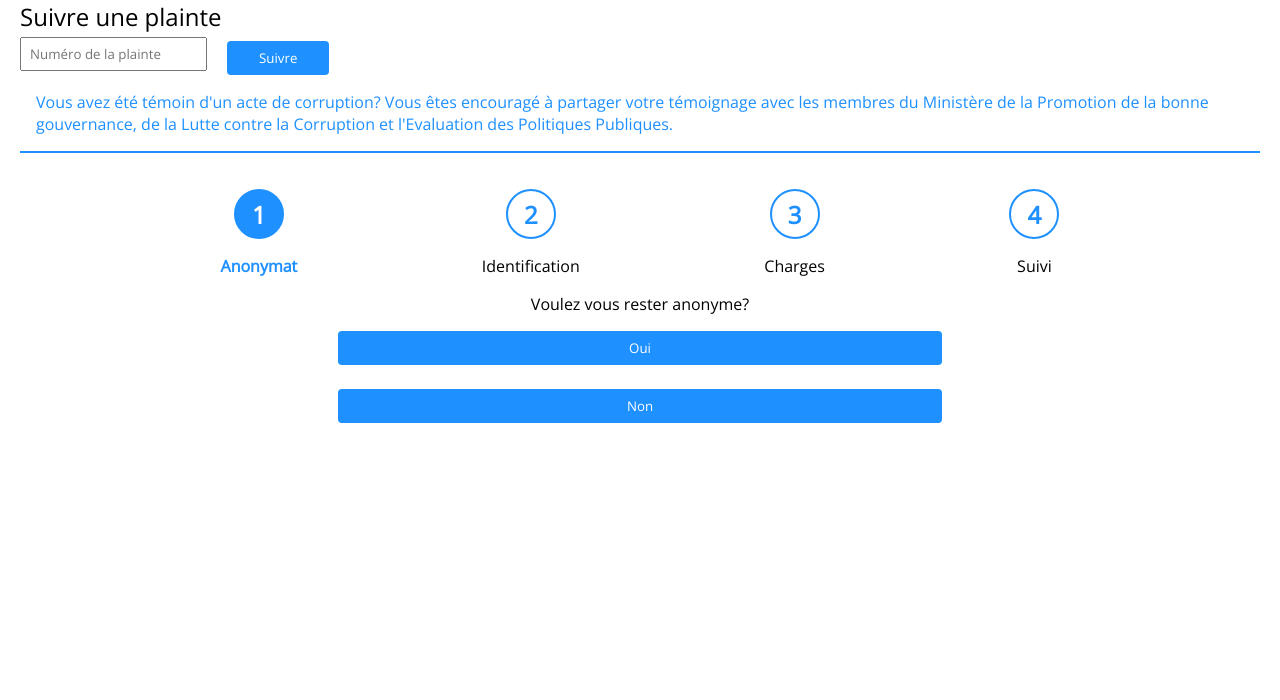
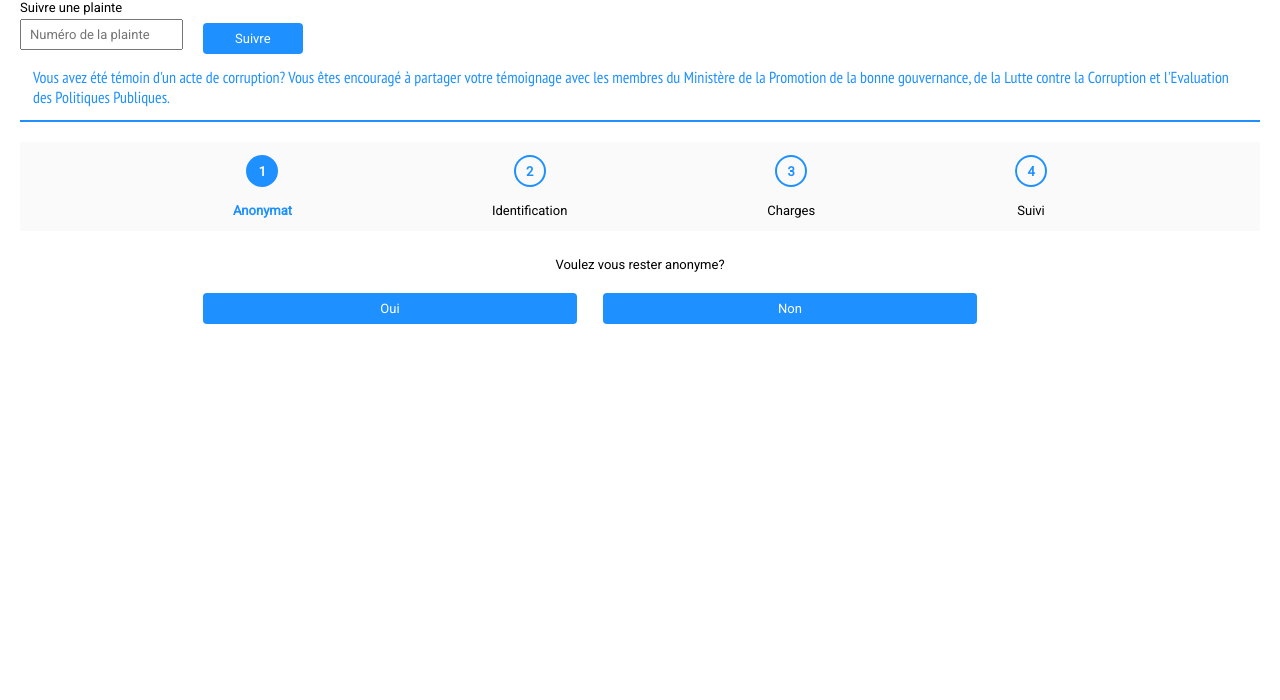
Before and after one commit to singdev/anticoca, a plain HTML site: page web/plainte/index.html in a window 1280 px wide. Shown: the part 100-800 px from the top of the page. Drawn offline with nearby package versions, Linux system fonts and the light colour scheme; a web font is replaced by a local one.

Commit message:
polish plainte

```diff
--- a/web/plainte/index.html
+++ b/web/plainte/index.html
@@ -6,7 +6,9 @@
     <meta name="viewport" content="width=device-width, initial-scale=1.0">
     <link rel="stylesheet" href="../../header.css">
     <link rel="stylesheet" href="style.css">
-    <link href="https://fonts.googleapis.com/css2?family=Modak&family=Open+Sans:wght@300;400&display=swap" rel="stylesheet">
+    <link rel="preconnect" href="https://fonts.googleapis.com">
+    <link rel="preconnect" href="https://fonts.gstatic.com" crossorigin>
+    <link href="https://fonts.googleapis.com/css2?family=PT+Sans+Narrow&family=Poppins&family=Roboto&display=swap" rel="stylesheet">
     <link rel="stylesheet" href="https://cdnjs.cloudflare.com/ajax/libs/font-awesome/4.7.0/css/font-awesome.min.css">
     <title>Plainte - Anti corruption</title>
 </head>
@@ -77,8 +79,8 @@
                         <label for="identite">Pièce d'identification (Exemple: CN, Passeport, CNAMGS, ...)</label>
                     </div>
 
+                </div>
                 <button onclick="next()">Envoyer</button>
-                </div>
               </div>
 
             <div class="content charge">
@@ -99,24 +101,24 @@
                         <textarea name="details" id="details" cols="30" rows="10"></textarea>
                         <label for="details">Donnez des détails sur la situation</label>
                     </div>
-
+                    <div class="form-group">
                       <p>Ajoutez en pièce jointes des fichiers pouvant appuyer votre requête: Documents, audios, vidéos, ...
                       </p>
                       <button class="add-att" onclick="addDocument()">Ajouter un éléments</button>
                       <div class="attachments">
                       </div>
-
+                    </div>
+                </div>
                 <div>
                   <button onclick="next()">Terminé</button>
                 </div>
             </div>
-            </div>
 
             <div class="content interessement">
-                <div class="form-container">
+                <div>
                     <p style="padding: 8px; text-align: center; color: dodgerblue; font-weight: bold;">Les informations ont bien été transmis aux autorités. Merci pour votre aide dans la lutte contre la corruption
                     </p>
-                    <p style="margin-top: 20px;">Vous pourrez suivre votre commande en utilisant le numéro:</p>
+                    <p style="margin-top: 20px;">Vous pourrez suivre votre plainte en utilisant le numéro:</p>
                     <p style="color: red; padding-top: 20px; font-weight: bold; font-size: 14px;">il faut bien garder ce numéro pour pouvoir suivre la plainte</p>
                     <p style="margin-bottom: 20px;" class="numero"></p>
                     <button onclick="window.location = '../../'">revenir à l'accueil</button>
--- a/web/plainte/style.css
+++ b/web/plainte/style.css
@@ -1,28 +1,37 @@
+* {
+  padding: 0px;
+  margin: 0px;
+  box-sizing: border-box;
+  font-family: "Roboto";
+  font-size: 13px;
+}
+
 main {
   margin-top: 0px;
   padding: 20px;
 }
 
 h1 {
-    font-size: 18px;
+  font-size: 13px;
   text-align: left;
-    padding: 16px;
+  padding: 1rem;
   font-weight: 500;
   border-bottom: 2px solid dodgerblue;
   color: dodgerblue;
   margin-bottom: 20px;
+  font-family: "PT Sans Narrow", sans-serif;
 }
 
 .step span {
-    width: 50px;
-    height: 50px;
+  width: 32px;
+  height: 32px;
   display: flex;
   justify-content: center;
   align-items: center;
   border-radius: 100px;
   background-color: transparent;
   color: dodgerblue;
-    font-size: 24px;
+  font-size: 13px;
   font-weight: bold;
   border: 2px solid dodgerblue;
 }
@@ -48,8 +57,11 @@ input:focus {
   flex-direction: row;
   justify-content: space-evenly;
   align-items: center;
-    padding: 16px;
+  padding: 0.5rem;
   text-align: center;
+  background-color: #fafafa;
+  margin-bottom: 2rem;
+  padding: 1rem;
 }
 
 .current-step span {
@@ -64,26 +76,37 @@ input:focus {
 
 .form-container {
   display: flex;
-    flex-direction: column;
-    justify-content: center;
+  flex-direction: row;
+  justify-content: flex-start;
   align-items: center;
+  flex-wrap: wrap;
+  width: 900px;
+  max-width: 100%;
 }
 
 .form-group {
   display: flex;
   flex-direction: column-reverse;
-    width: 50%;
-    padding: 8px;
+  width: 400px;
+  max-width: 100%;
+  padding: 1rem;
 }
 
 .form-group input,
-.form-group textarea {
+.form-group textarea,
+.form-group select {
   padding: 8px 16px;
   width: 100%;
-    border-radius: 4px;
-    border: 1px solid #444444;
-    color: dodgerblue;
-    font-weight: bold;
+  border-radius: 2px;
+  border: 1px solid #ccc;
+}
+
+.form-group label, .form-group p{
+  padding-bottom: 0.5rem;
+  padding-top: 1rem;
+  font-size: 12px;
+  display: inline-block;
+  color: #777;
 }
 
 button {
@@ -112,7 +135,10 @@ em {
 }
 
 .current-content {
-    display: block;
+  display: flex;
+  flex-direction: column;
+  align-items: center;
+  align-content: center;
 }
 
 .waiting {
```
Also changed, not shown: img/logo.png. Lines whose indentation alone changed are shown as unchanged.
